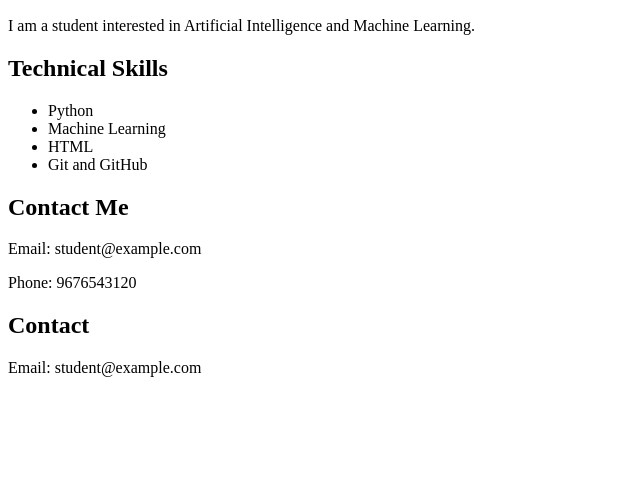
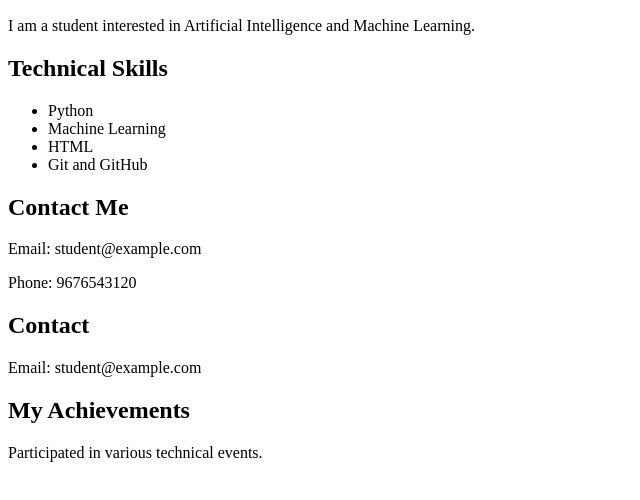
Before and after one commit to sumedhamadhusudan/experiment3, a plain HTML site: page index.html in a window 1280 px wide. Shown: the part 110-610 px from the top of the page, without its empty margins (0-640 px from the left). Drawn offline with Linux system fonts and the light colour scheme.

Commit message:
Update achievements section

```diff
--- a/index.html
+++ b/index.html
@@ -28,5 +28,8 @@
     <h2>Contact</h2>
     <p>Email: student@example.com</p>
 
+    <h2>My Achievements</h2>
+    <p>Participated in various technical events.</p
+
 </body>
 </html>
```
